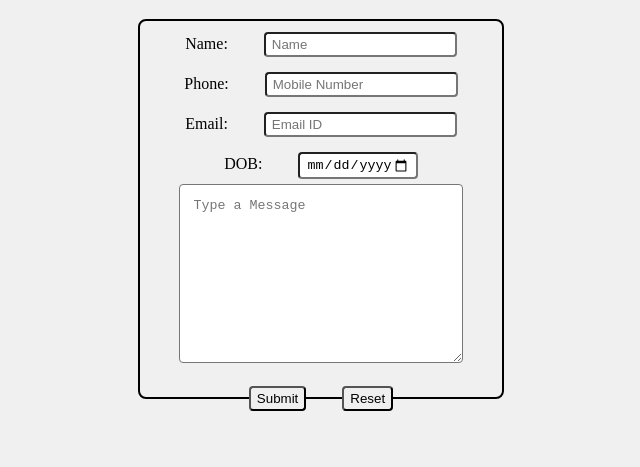
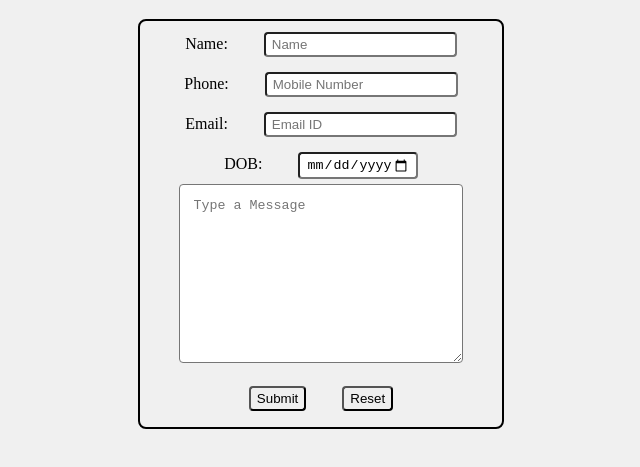
Before and after one commit to BSAbhishek26/simpleform, a plain HTML site: page index.html in a window 1280 px wide. Shown: the part 67-534 px from the top of the page, without its empty margins (319-959 px from the left). Drawn offline with Linux system fonts and the light colour scheme.

Commit message:
Update index.html

```diff
--- a/index.html
+++ b/index.html
@@ -29,7 +29,7 @@
 		text-align: center;
 		border-radius: 0.5em;
 		word-spacing: 2em;
-		height: 370px;
+		height: 400px;
 		width: 350px;
 	}
 
```
